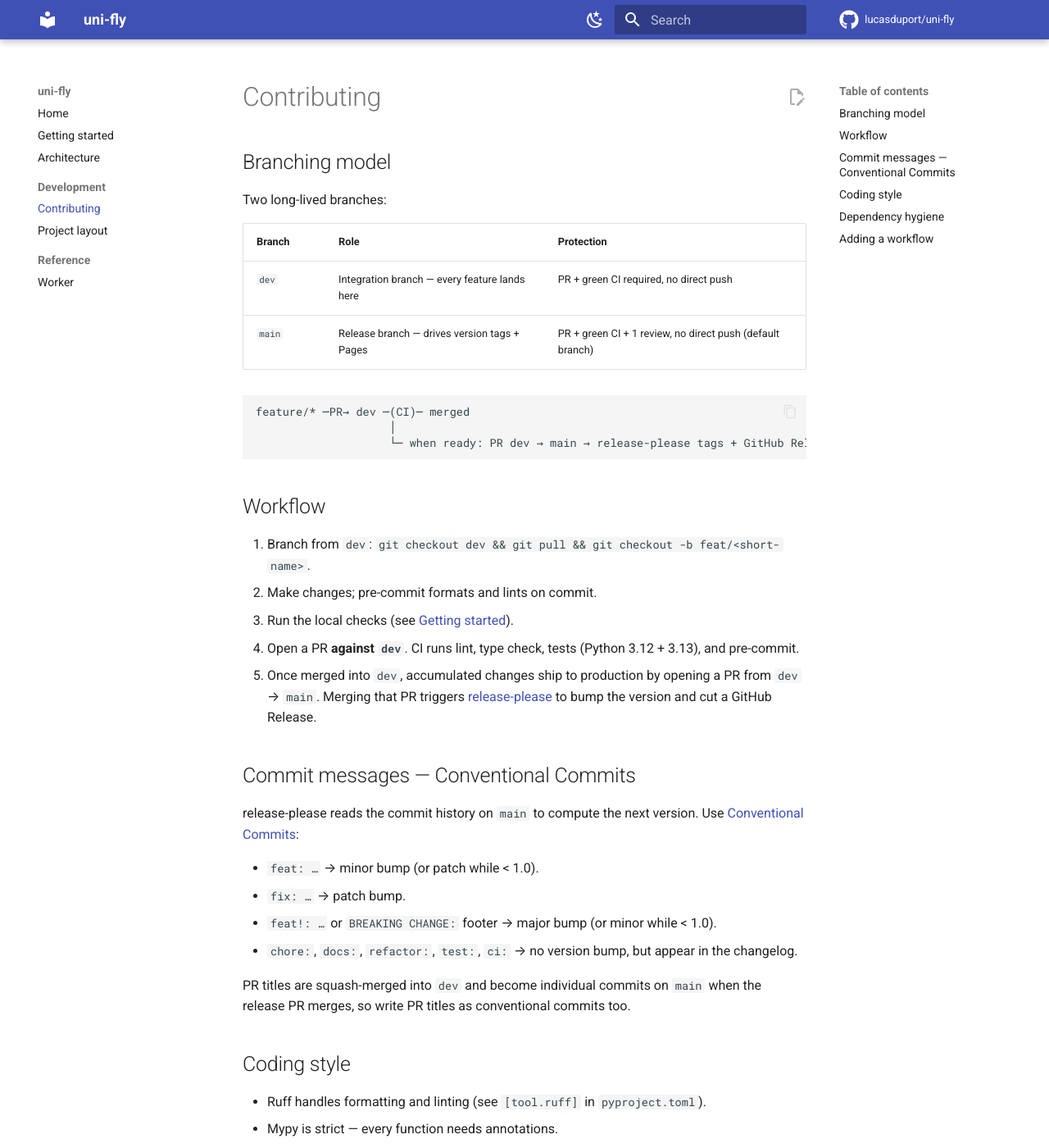
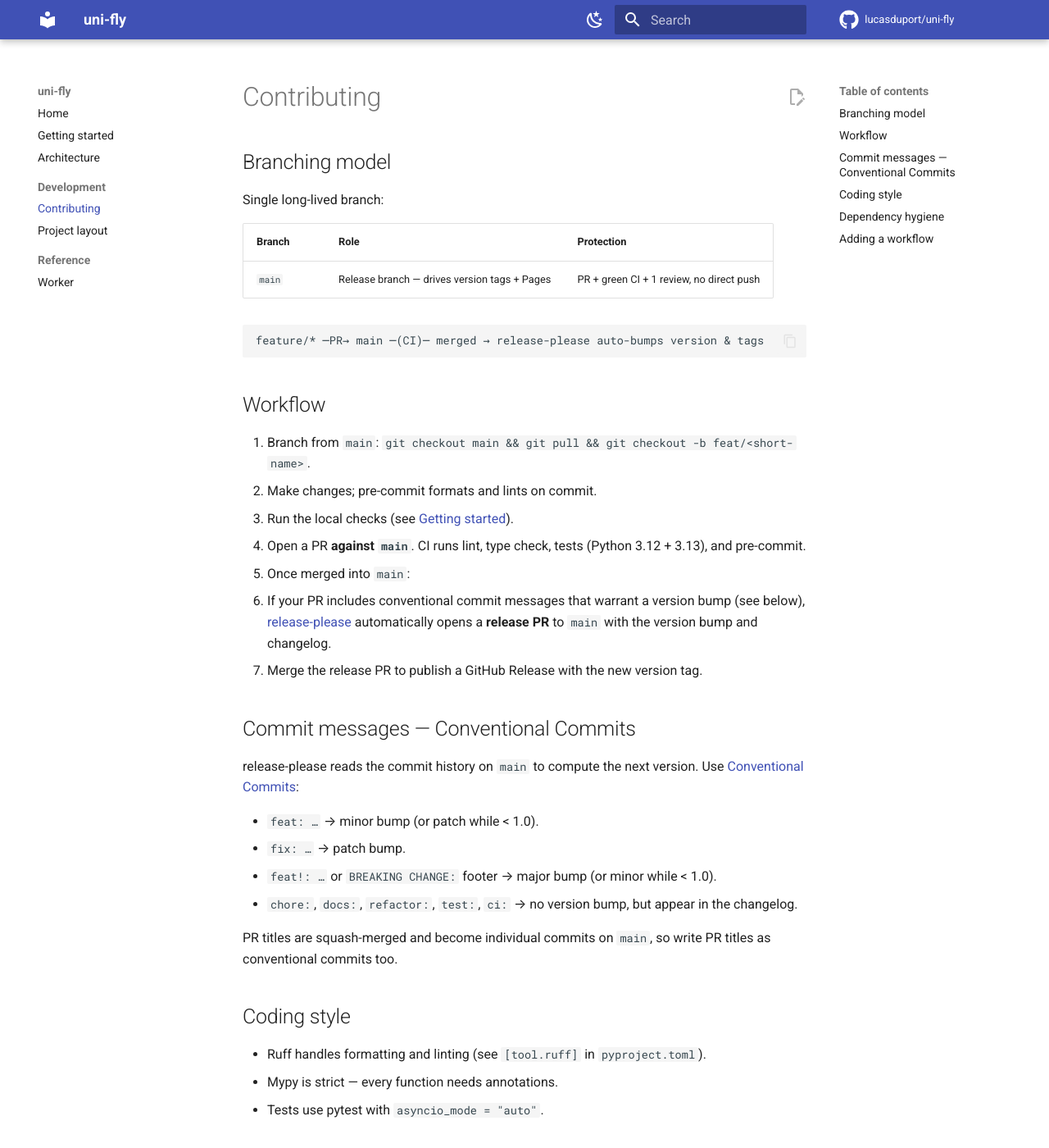
Before and after one commit to lucasduport/uni-fly, an MkDocs documentation site: the page built from docs/development/contributing.md, in a window 1280 px wide and 1400 px high. Shown: the whole window at 82% size. Built offline with MkDocs 1.6.1 and Material for MkDocs 9.7.7, drawn with Linux system fonts in a browser that asks for light colours; comment, search, counter and statistics services are not loaded.

Commit message:
fix(ci): simplify to main-only release flow with lockfile regeneration (#12)

````diff
--- a/docs/development/contributing.md
+++ b/docs/development/contributing.md
@@ -2,30 +2,28 @@
 
 ## Branching model
 
-Two long-lived branches:
+Single long-lived branch:
 
-| Branch | Role                                            | Protection                              |
-| ------ | ----------------------------------------------- | --------------------------------------- |
-| `dev`  | Integration branch — every feature lands here   | PR + green CI required, no direct push  |
-| `main` | Release branch — drives version tags + Pages    | PR + green CI + 1 review, no direct push (default branch) |
+| Branch | Role                                          | Protection                              |
+| ------ | --------------------------------------------- | --------------------------------------- |
+| `main` | Release branch — drives version tags + Pages  | PR + green CI + 1 review, no direct push |
 
 ```
-feature/* ─PR→ dev ─(CI)─ merged
-                    │
-                    └─ when ready: PR dev → main → release-please tags + GitHub Release
+feature/* ─PR→ main ─(CI)─ merged → release-please auto-bumps version & tags
 ```
 
 ## Workflow
 
-1. Branch from `dev`: `git checkout dev && git pull && git checkout -b feat/<short-name>`.
+1. Branch from `main`: `git checkout main && git pull && git checkout -b feat/<short-name>`.
 2. Make changes; pre-commit formats and lints on commit.
 3. Run the local checks (see [Getting started](../getting-started.md)).
-4. Open a PR **against `dev`**. CI runs lint, type check, tests (Python 3.12 + 3.13), and
+4. Open a PR **against `main`**. CI runs lint, type check, tests (Python 3.12 + 3.13), and
    pre-commit.
-5. Once merged into `dev`, accumulated changes ship to production by opening a PR from
-   `dev` → `main`. Merging that PR triggers
-   [release-please](https://github.com/googleapis/release-please) to bump the version
-   and cut a GitHub Release.
+5. Once merged into `main`:
+   - If your PR includes conventional commit messages that warrant a version bump
+     (see below), [release-please](https://github.com/googleapis/release-please)
+     automatically opens a **release PR** to `main` with the version bump and changelog.
+   - Merge the release PR to publish a GitHub Release with the new version tag.
 
 ## Commit messages — Conventional Commits
 
@@ -37,8 +35,8 @@
 - `feat!: …` or `BREAKING CHANGE:` footer → major bump (or minor while < 1.0).
 - `chore:`, `docs:`, `refactor:`, `test:`, `ci:` → no version bump, but appear in the changelog.
 
-PR titles are squash-merged into `dev` and become individual commits on `main` when the
-release PR merges, so write PR titles as conventional commits too.
+PR titles are squash-merged and become individual commits on `main`, so write PR titles
+as conventional commits too.
 
 ## Coding style
 
````
Also changed, not shown: .pre-commit-config.yaml (+14 -12 lines), README.md (+1 -1 lines), docs/getting-started.md (+1 -1 lines), 6 other files.
